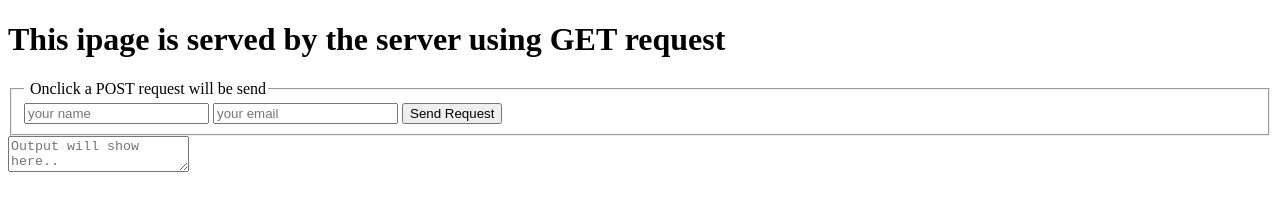
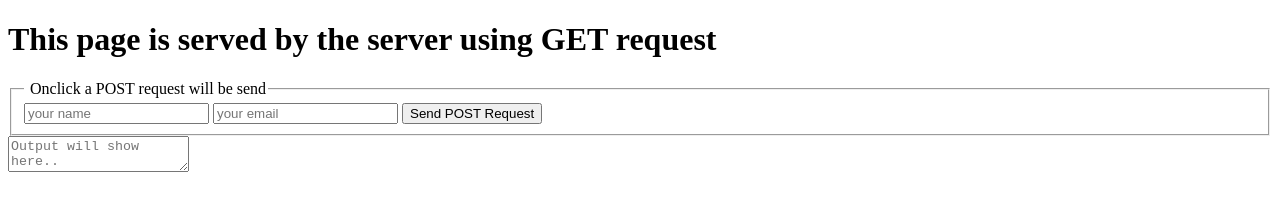
Before and after one commit to tanish0007/express-and-node-tasks, a website: page Express/get-post/index.html in a window 1280 px wide. Drawn offline with Linux system fonts and the light colour scheme.

Commit message:
remove bug

```diff
--- a/Express/get-post/index.html
+++ b/Express/get-post/index.html
@@ -6,14 +6,14 @@
     <title>Get | Post</title>
 </head>
 <body>
-    <h1>This ipage is served by the server using GET request</h1>
+    <h1>This page is served by the server using GET request</h1>
     <form>
         <fieldset>
             <legend>&nbspOnclick a POST request will be send</legend>
             <input type="text" name="username" id="username" placeholder="your name">
             <input type="email" id="email" placeholder="your email">
 
-            <button id="sendReqBtn" type="button">Send Request</button>
+            <button id="sendReqBtn" type="button">Send POST Request</button>
         </fieldset>
     </form>
 
```
